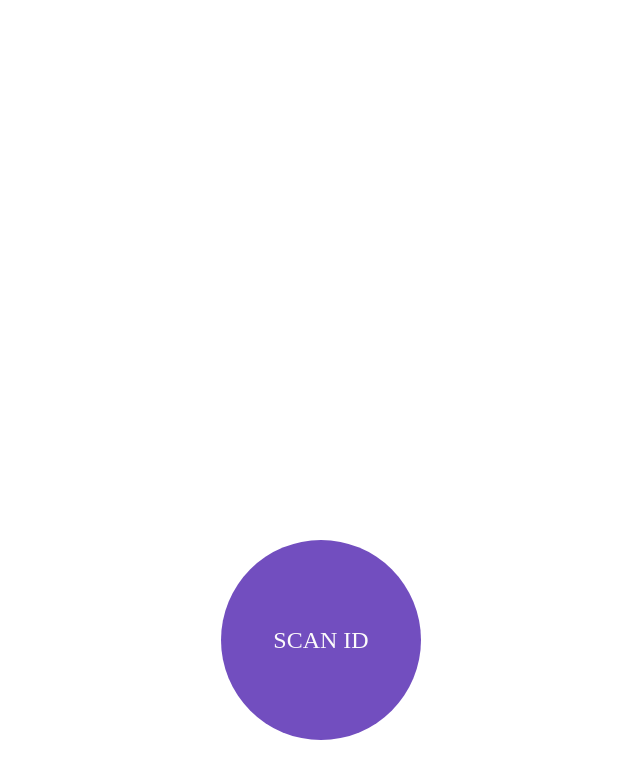
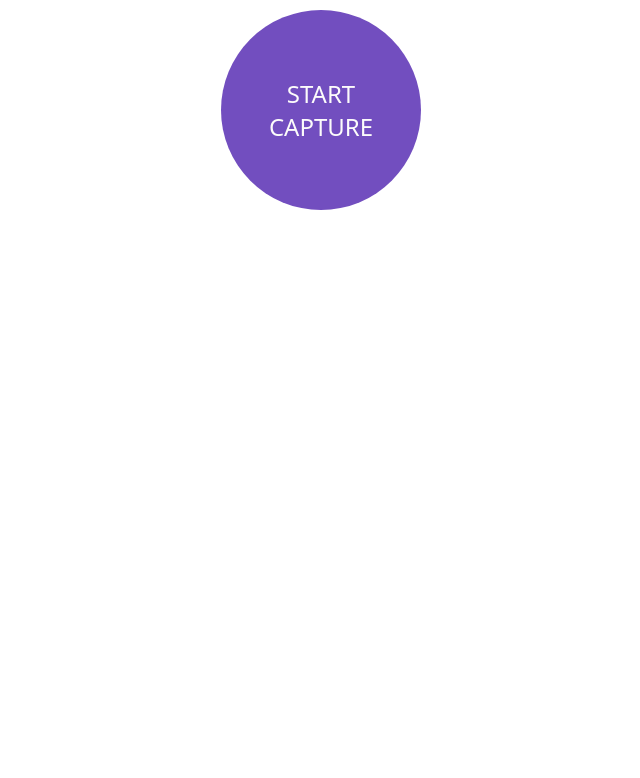
Before and after one commit to Brunno-DaSilva/id-scanner, a React (Vite) app: page / in a window 1280 px wide. Shown: the top 778 px of the page, without its empty margins (319-959 px from the left). Built offline with nearby package versions, Linux system fonts and the light colour scheme.

Commit message:
Created button, iframe, and server to perform post call, iframe works properly

```diff
--- a/package.json
+++ b/package.json
@@ -9,6 +9,7 @@
     "lint": "eslint .",
     "preview": "vite preview"
   },
+  "proxy": "http://localhost:5000",
   "dependencies": {
     "dotenv": "^16.5.0",
     "react": "^19.1.0",
--- a/src/App.css
+++ b/src/App.css
@@ -1,10 +1,9 @@
 .app {
   width: 100vw;
-  height: 100vw;
+  height: 100vh;
   display: flex;
   flex-direction: column;
-  justify-content: center;
+  justify-content: flex-start;
   align-items: center;
-  gap: 1rem;
   color: var(--color);
 }
--- a/src/App.tsx
+++ b/src/App.tsx
@@ -1,11 +1,11 @@
-import { Button } from "./components/Button/Button";
+import StartCapture from "./components/StartCapture/StartCapture";
 import "./App.css";
 
 function App() {
   return (
     <>
       <div className="app">
-        <Button text="Scan ID" />
+        <StartCapture />
       </div>
     </>
   );
--- a/src/components/Button/Button.tsx
+++ b/src/components/Button/Button.tsx
@@ -1,13 +1,21 @@
 import "./button.css";
 
 type ButtonProps = {
-  text: string;
+  onClick: () => void;
+  disabled?: boolean;
+  children: React.ReactNode;
 };
 
-export const Button = ({ text }: ButtonProps) => {
+export const Button = ({
+  children,
+  onClick,
+  disabled = false,
+}: ButtonProps) => {
   return (
     <div className="button">
-      <button className="button__scan">{text}</button>
+      <button onClick={onClick} disabled={disabled} className="button__scan">
+        {children}
+      </button>
     </div>
   );
 };
--- a/src/components/Button/button.css
+++ b/src/components/Button/button.css
@@ -1,4 +1,5 @@
 .button {
+  font-family: var(--font-family);
   width: 220px;
   height: 220px;
   border-radius: 50%;
--- /dev/null
+++ b/src/components/StartCapture/StartCapture.tsx
@@ -0,0 +1,74 @@
+import React, { useState } from "react";
+import { Button } from "../Button/Button";
+import "./startCapture.css";
+// Define the expected shape of the API response
+interface CaptureResponse {
+  private_data?: {
+    capture_url?: string;
+    transaction_id?: string;
+  };
+}
+const StartCapture: React.FC = () => {
+  const [loading, setLoading] = useState<boolean>(false);
+  const [error, setError] = useState<string | null>(null);
+  const [captureUrl, setCaptureUrl] = useState<string | null>(null);
+
+  const handleStart = async () => {
+    setLoading(true);
+    setError(null);
+    setCaptureUrl(null);
+
+    try {
+      const response = await fetch("http://localhost:5000/api/start", {
+        method: "POST",
+        headers: {
+          "Content-Type": "application/json",
+        },
+      });
+
+      if (!response.ok) {
+        throw new Error(`Server error: ${response.statusText}`);
+      }
+
+      const data: CaptureResponse = await response.json();
+      const captureUrl = data?.private_data?.capture_url;
+
+      if (!captureUrl) {
+        throw new Error("Missing capture_url in API response.");
+      }
+
+      setCaptureUrl(captureUrl);
+    } catch (err) {
+      const typedError = err as Error;
+      setError(typedError.message);
+    } finally {
+      setLoading(false);
+    }
+  };
+
+  return (
+    <div className="startCapture">
+      <Button onClick={handleStart} disabled={loading}>
+        {loading ? "Starting..." : "Start Capture"}
+      </Button>
+
+      {error && <p style={{ color: "tomato" }}>Error: {error}</p>}
+
+      {captureUrl && (
+        <div style={{ marginTop: "20px" }}>
+          <h3>Capture Flow</h3>
+          <iframe
+            src={captureUrl}
+            title="Intellicheck Capture"
+            width="100%"
+            height="600"
+            style={{ border: "1px solid #ccc", borderRadius: "8px" }}
+            allow="camera; microphone"
+          />
+        </div>
+      )}
+    </div>
+  );
+};
+
+export default StartCapture;
--- /dev/null
+++ b/src/components/StartCapture/startCapture.css
@@ -0,0 +1,7 @@
+.startCapture {
+  font-family: var(--font-family);
+}
+
+h3 {
+  margin: 1rem 0;
+}
--- a/src/index.css
+++ b/src/index.css
@@ -34,9 +34,11 @@ a:hover {
 body {
   margin: 0;
   display: flex;
-  place-items: center;
-  min-width: 320px;
-  min-height: 100vh;
+  flex-direction: column;
+  align-items: center;
+  justify-content: center;
+  width: 100vw;
+  height: 100vh;
 }
 
 h1 {
```
